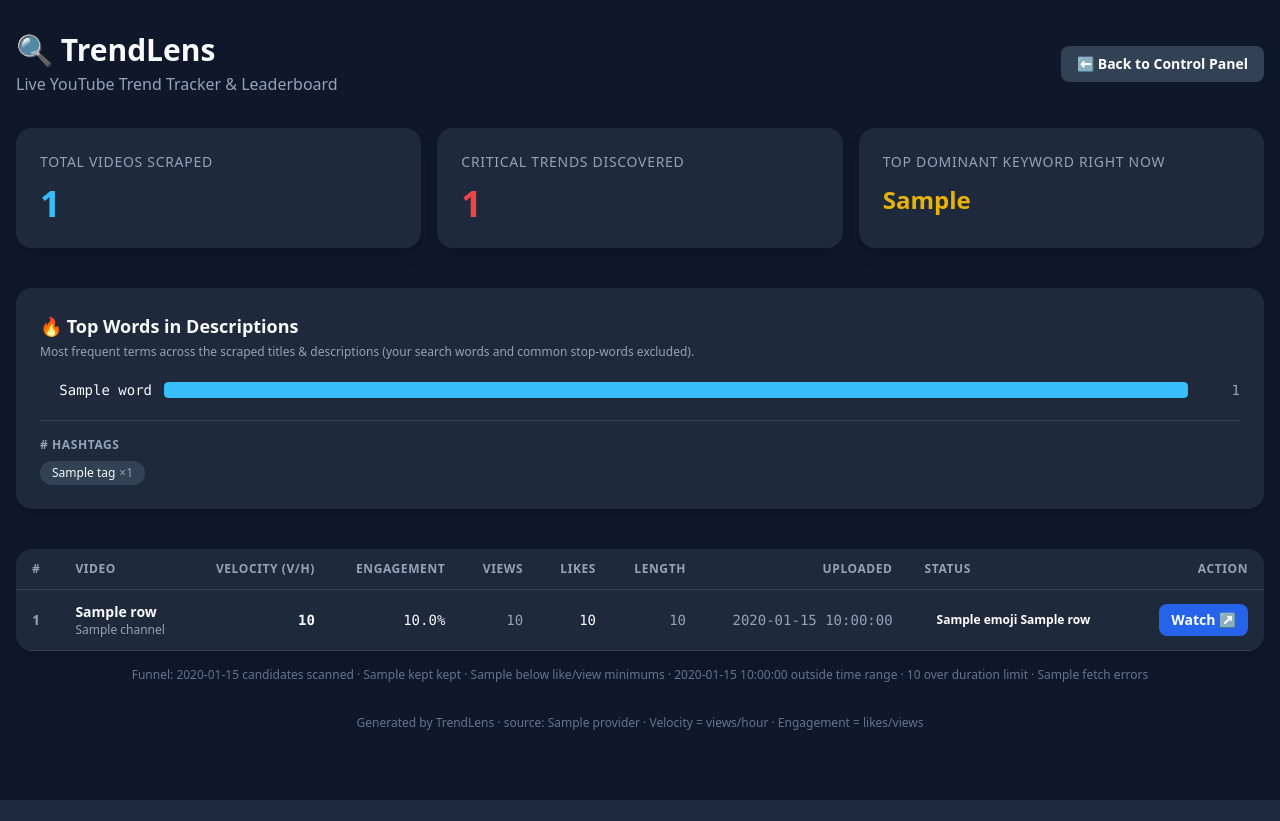
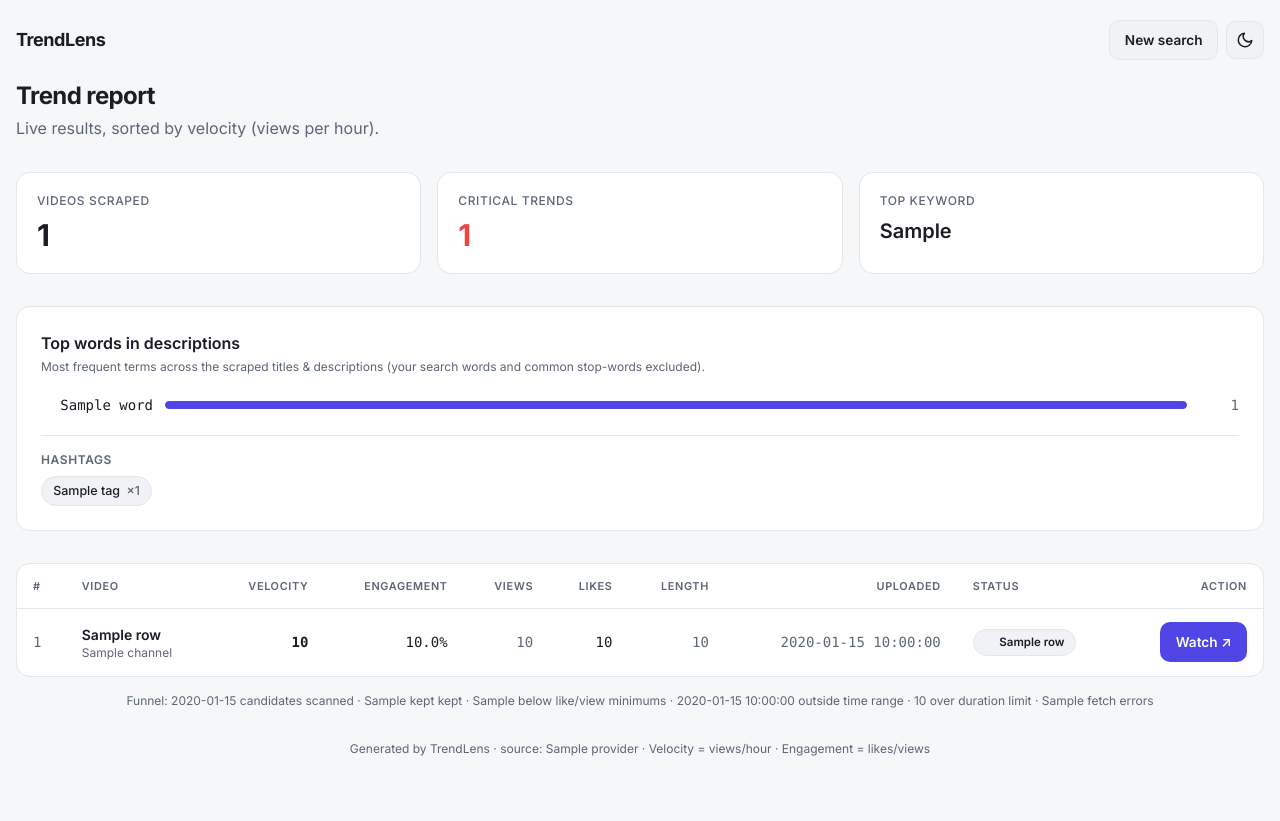
Before and after one commit to macit1/youtube-trends-analyzer, a Flask app: template shorts_analyzer/templates/dashboard.html in a window 1280 px wide. Before the commit the page ends 800 px from the top, so only its background shows below. Run offline with Flask 3, Linux system fonts and the light colour scheme; the template is opened without the code that fills it: most values are stand-ins (such as "Sample title", 1, 10 or a date in 2020); some libraries are stand-ins or nearby versions.

Commit message:
Redesign dashboard UI: modern theme + dark/light toggle
Replace the heavy slate/emoji styling with a clean analysis-tool look:
CSS-variable palette (near-black dark + light), a persisted dark/light
toggle (SVG sun/moon, respects prefers-color-scheme, no flash on load),
Inter font, subtle borders. Drop decorative emojis — status becomes a
colored dot + label badge. Lighter table with row hover.

Co-Authored-By: Claude Fable 5 <noreply@anthropic.com>

```diff
--- a/shorts_analyzer/templates/dashboard.html
+++ b/shorts_analyzer/templates/dashboard.html
@@ -4,61 +4,112 @@
   <meta charset="utf-8" />
   <meta name="viewport" content="width=device-width, initial-scale=1" />
   <title>TrendLens — YouTube Trend Dashboard</title>
+  <script>
+    (function () {
+      var t = localStorage.getItem('theme');
+      if (!t) t = (window.matchMedia && window.matchMedia('(prefers-color-scheme: light)').matches) ? 'light' : 'dark';
+      if (t === 'light') document.documentElement.classList.add('light');
+    })();
+  </script>
   <script src="https://cdn.tailwindcss.com"></script>
+  <link rel="preconnect" href="https://fonts.googleapis.com">
+  <link href="https://fonts.googleapis.com/css2?family=Inter:wght@400;500;600;700&display=swap" rel="stylesheet">
+  <style>
+    :root{
+      --bg:#0b0d12;--surface:#14171f;--surface-2:#1b1f29;--border:#262b36;
+      --text:#e6e8ee;--muted:#9aa3b2;
+      --accent:#6366f1;--accent-hover:#4f46e5;--ring:rgba(99,102,241,.35);
+      --critical:#ef4444;--potential:#f59e0b;
+    }
+    html.light{
+      --bg:#f6f7f9;--surface:#ffffff;--surface-2:#f0f2f5;--border:#e3e6ea;
+      --text:#1a1d24;--muted:#5c6675;
+      --accent:#4f46e5;--accent-hover:#4338ca;--ring:rgba(79,70,229,.25);
+    }
+    *{box-sizing:border-box}
+    body{background:var(--bg);color:var(--text);font-family:'Inter',ui-sans-serif,system-ui,-apple-system,'Segoe UI',Roboto,sans-serif;-webkit-font-smoothing:antialiased;transition:background .2s,color .2s}
+    .muted{color:var(--muted)}
+    .mono{font-family:ui-monospace,SFMono-Regular,Menlo,Consolas,monospace}
+    .card{background:var(--surface);border:1px solid var(--border);border-radius:14px}
+    .btn{display:inline-flex;align-items:center;justify-content:center;gap:.4rem;border-radius:10px;font-weight:600;font-size:.85rem;padding:.55rem .9rem;cursor:pointer;border:1px solid transparent;transition:background .15s,border-color .15s;white-space:nowrap}
+    .btn-primary{background:var(--accent);color:#fff}
+    .btn-primary:hover{background:var(--accent-hover)}
+    .btn-ghost{background:var(--surface-2);color:var(--text);border-color:var(--border)}
+    .btn-ghost:hover{border-color:var(--accent)}
+    .badge{display:inline-flex;align-items:center;gap:.45rem;background:var(--surface-2);border:1px solid var(--border);border-radius:999px;padding:.25rem .65rem;font-size:.72rem;font-weight:600;color:var(--text)}
+    .dot{width:8px;height:8px;border-radius:999px;display:inline-block;flex:0 0 auto}
+    .chip{display:inline-flex;align-items:center;gap:.4rem;background:var(--surface-2);border:1px solid var(--border);color:var(--text);border-radius:999px;padding:.3rem .7rem;font-size:.78rem;font-weight:500}
+    .theme-toggle{width:38px;height:38px;display:inline-flex;align-items:center;justify-content:center;border-radius:10px;background:var(--surface-2);border:1px solid var(--border);cursor:pointer;color:var(--text)}
+    .theme-toggle:hover{border-color:var(--accent)}
+    .theme-toggle .moon{display:none}
+    html.light .theme-toggle .sun{display:none}
+    html.light .theme-toggle .moon{display:block}
+    table{width:100%;border-collapse:collapse}
+    thead th{font-size:.68rem;text-transform:uppercase;letter-spacing:.06em;color:var(--muted);font-weight:600;padding:.85rem 1rem;text-align:left;border-bottom:1px solid var(--border)}
+    tbody td{padding:.85rem 1rem;border-bottom:1px solid var(--border);font-size:.875rem}
+    tbody tr:last-child td{border-bottom:none}
+    tbody tr{transition:background .12s}
+    tbody tr:hover{background:var(--surface-2)}
+    .bar-track{height:8px;border-radius:999px;background:var(--surface-2);overflow:hidden}
+    .bar-fill{height:100%;border-radius:999px;background:var(--accent)}
+  </style>
 </head>
-<body style="background-color:#0f172a; color:#f8fafc;" class="min-h-screen">
-  <main class="mx-auto max-w-7xl px-4 py-8">
-    <header class="mb-8 flex items-center justify-between gap-4">
-      <div>
-        <h1 class="text-3xl font-extrabold" style="color:#f8fafc;">🔍 TrendLens</h1>
-        <p class="mt-1" style="color:#94a3b8;">Live YouTube Trend Tracker &amp; Leaderboard</p>
-      </div>
+<body class="min-h-screen">
+  <nav class="mx-auto flex max-w-7xl items-center justify-between px-4 py-5">
+    <span class="text-lg font-bold tracking-tight">TrendLens</span>
+    <div class="flex items-center gap-2">
       {% if not standalone %}
-      <a href="{{ url_for('index') }}"
-         class="rounded-lg px-4 py-2 text-sm font-semibold text-white transition hover:opacity-80"
-         style="background-color:#334155;">⬅ Back to Control Panel</a>
+      <a href="{{ url_for('index') }}" class="btn btn-ghost">New search</a>
       {% endif %}
+      <button type="button" id="themeToggle" class="theme-toggle" aria-label="Toggle theme">
+        <svg class="sun" width="18" height="18" viewBox="0 0 24 24" fill="none" stroke="currentColor" stroke-width="2" stroke-linecap="round"><circle cx="12" cy="12" r="4"/><path d="M12 2v2M12 20v2M4.9 4.9l1.4 1.4M17.7 17.7l1.4 1.4M2 12h2M20 12h2M4.9 19.1l1.4-1.4M17.7 6.3l1.4-1.4"/></svg>
+        <svg class="moon" width="18" height="18" viewBox="0 0 24 24" fill="none" stroke="currentColor" stroke-width="2" stroke-linecap="round" stroke-linejoin="round"><path d="M21 12.8A9 9 0 1 1 11.2 3a7 7 0 0 0 9.8 9.8z"/></svg>
+      </button>
+    </div>
+  </nav>
+
+  <main class="mx-auto max-w-7xl px-4 pb-16">
+    <header class="mb-8">
+      <h1 class="text-2xl font-bold tracking-tight">Trend report</h1>
+      <p class="mt-1 muted">Live results, sorted by velocity (views per hour).</p>
     </header>
 
-    <section class="mb-10 grid grid-cols-1 gap-4 sm:grid-cols-3">
-      <div class="rounded-2xl p-6 shadow-lg" style="background-color:#1e293b;">
-        <p class="text-sm uppercase tracking-wider" style="color:#94a3b8;">Total Videos Scraped</p>
-        <p class="mt-3 text-4xl font-bold" style="color:#38bdf8;">{{ total_scraped }}</p>
+    <section class="mb-8 grid grid-cols-1 gap-4 sm:grid-cols-3">
+      <div class="card p-5">
+        <p class="text-xs font-medium uppercase tracking-wider muted">Videos scraped</p>
+        <p class="mt-2 text-3xl font-bold">{{ total_scraped }}</p>
       </div>
-      <div class="rounded-2xl p-6 shadow-lg" style="background-color:#1e293b;">
-        <p class="text-sm uppercase tracking-wider" style="color:#94a3b8;">Critical Trends Discovered</p>
-        <p class="mt-3 text-4xl font-bold" style="color:#ef4444;">{{ critical_count }}</p>
+      <div class="card p-5">
+        <p class="text-xs font-medium uppercase tracking-wider muted">Critical trends</p>
+        <p class="mt-2 text-3xl font-bold" style="color:var(--critical)">{{ critical_count }}</p>
       </div>
-      <div class="rounded-2xl p-6 shadow-lg" style="background-color:#1e293b;">
-        <p class="text-sm uppercase tracking-wider" style="color:#94a3b8;">Top Dominant Keyword Right Now</p>
-        <p class="mt-3 text-2xl font-bold break-words" style="color:#eab308;">{{ top_keyword }}</p>
+      <div class="card p-5">
+        <p class="text-xs font-medium uppercase tracking-wider muted">Top keyword</p>
+        <p class="mt-2 break-words text-xl font-semibold">{{ top_keyword }}</p>
       </div>
     </section>
 
     {% if analysis and analysis.words %}
-    <section class="mb-10 rounded-2xl p-6 shadow-lg" style="background-color:#1e293b;">
-      <h2 class="mb-1 text-lg font-bold" style="color:#f8fafc;">🔥 Top Words in Descriptions</h2>
-      <p class="mb-5 text-xs" style="color:#94a3b8;">Most frequent terms across the scraped titles &amp; descriptions (your search words and common stop-words excluded).</p>
+    <section class="card mb-8 p-6">
+      <h2 class="text-base font-semibold">Top words in descriptions</h2>
+      <p class="mb-5 mt-1 text-xs muted">Most frequent terms across the scraped titles &amp; descriptions (your search words and common stop-words excluded).</p>
 
-      <div class="space-y-2">
+      <div class="space-y-2.5">
         {% for w in analysis.words %}
         <div class="flex items-center gap-3">
-          <span class="w-28 shrink-0 truncate text-right font-mono text-sm" style="color:#f8fafc;" title="{{ w.word }}">{{ w.word }}</span>
-          <div class="h-4 flex-1 overflow-hidden rounded" style="background-color:#0f172a;">
-            <div class="h-full rounded" style="width:{{ w.pct }}%; background-color:#38bdf8;"></div>
-          </div>
-          <span class="w-10 shrink-0 text-right font-mono text-sm" style="color:#94a3b8;">{{ w.count }}</span>
+          <span class="w-28 shrink-0 truncate text-right mono text-sm" title="{{ w.word }}">{{ w.word }}</span>
+          <div class="bar-track flex-1"><div class="bar-fill" style="width:{{ w.pct }}%"></div></div>
+          <span class="w-10 shrink-0 text-right mono text-sm muted">{{ w.count }}</span>
         </div>
         {% endfor %}
       </div>
 
       {% if analysis.hashtags %}
-      <div class="mt-5 border-t pt-4" style="border-color:#334155;">
-        <p class="mb-2 text-xs font-semibold uppercase tracking-wider" style="color:#94a3b8;"># Hashtags</p>
+      <div class="mt-5 border-t pt-4" style="border-color:var(--border)">
+        <p class="mb-2 text-xs font-semibold uppercase tracking-wider muted">Hashtags</p>
         <div class="flex flex-wrap gap-2">
           {% for h in analysis.hashtags %}
-          <span class="inline-flex items-center gap-1 rounded-full px-3 py-1 text-xs font-medium"
-                style="background-color:#334155; color:#f8fafc;">{{ h.tag }} <span style="color:#94a3b8;">×{{ h.count }}</span></span>
+          <span class="chip">{{ h.tag }} <span class="muted">×{{ h.count }}</span></span>
           {% endfor %}
         </div>
       </div>
@@ -66,50 +117,45 @@
     </section>
     {% endif %}
 
-    <section class="overflow-x-auto rounded-2xl shadow-lg" style="background-color:#1e293b;">
-      <table class="min-w-full text-left text-sm">
+    <section class="card overflow-x-auto">
+      <table>
         <thead>
-          <tr class="border-b text-xs uppercase tracking-wider"
-              style="color:#94a3b8; border-color:#334155;">
-            <th class="px-4 py-3">#</th>
-            <th class="px-4 py-3">Video</th>
-            <th class="px-4 py-3 text-right">Velocity (v/h)</th>
-            <th class="px-4 py-3 text-right">Engagement</th>
-            <th class="px-4 py-3 text-right">Views</th>
-            <th class="px-4 py-3 text-right">Likes</th>
-            <th class="px-4 py-3 text-right">Length</th>
-            <th class="px-4 py-3 text-right">Uploaded</th>
-            <th class="px-4 py-3">Status</th>
-            <th class="px-4 py-3 text-right">Action</th>
+          <tr>
+            <th>#</th>
+            <th>Video</th>
+            <th class="text-right">Velocity</th>
+            <th class="text-right">Engagement</th>
+            <th class="text-right">Views</th>
+            <th class="text-right">Likes</th>
+            <th class="text-right">Length</th>
+            <th class="text-right">Uploaded</th>
+            <th>Status</th>
+            <th class="text-right">Action</th>
           </tr>
         </thead>
         <tbody>
           {% for row in rows %}
-          <tr class="border-b transition hover:bg-slate-800/60" style="border-color:#334155;">
-            <td class="px-4 py-3 font-bold" style="color:#94a3b8;">{{ row.rank }}</td>
-            <td class="px-4 py-3">
-              <p class="font-semibold" style="color:#f8fafc;">{{ row.title }}</p>
-              <p class="text-xs" style="color:#94a3b8;">{{ row.channel }}</p>
+          <tr>
+            <td class="mono muted">{{ row.rank }}</td>
+            <td>
+              <p class="font-semibold">{{ row.title }}</p>
+              <p class="text-xs muted">{{ row.channel }}</p>
             </td>
-            <td class="px-4 py-3 text-right font-mono font-bold" style="color:#f8fafc;">{{ "{:,.0f}".format(row.velocity) }}</td>
-            <td class="px-4 py-3 text-right font-mono" style="color:#f8fafc;">{{ "{:.1f}".format(row.engagement) }}%</td>
-            <td class="px-4 py-3 text-right font-mono" style="color:#94a3b8;">{{ "{:,}".format(row.views) }}</td>
-            <td class="px-4 py-3 text-right font-mono" style="color:#f8fafc;">{{ "{:,}".format(row.likes) }}</td>
-            <td class="px-4 py-3 text-right font-mono" style="color:#94a3b8;">{{ row.duration }}</td>
-            <td class="px-4 py-3 text-right font-mono" style="color:#94a3b8;">{{ row.upload_date }}</td>
-            <td class="px-4 py-3">
-              <span class="inline-flex items-center gap-1 rounded-full px-3 py-1 text-xs font-semibold text-white {{ row.pill }}">
-                {{ row.emoji }} {{ row.label }}
-              </span>
+            <td class="text-right mono font-semibold">{{ "{:,.0f}".format(row.velocity) }}</td>
+            <td class="text-right mono">{{ "{:.1f}".format(row.engagement) }}%</td>
+            <td class="text-right mono muted">{{ "{:,}".format(row.views) }}</td>
+            <td class="text-right mono">{{ "{:,}".format(row.likes) }}</td>
+            <td class="text-right mono muted">{{ row.duration }}</td>
+            <td class="text-right mono muted">{{ row.upload_date }}</td>
+            <td>
+              <span class="badge"><span class="dot {{ row.pill }}"></span>{{ row.label }}</span>
             </td>
-            <td class="px-4 py-3 text-right">
-              <a href="{{ row.url }}" target="_blank" rel="noopener"
-                 class="inline-block rounded-lg px-3 py-1.5 text-sm font-semibold text-white transition hover:opacity-80"
-                 style="background-color:#2563eb;">Watch ↗</a>
+            <td class="text-right">
+              <a href="{{ row.url }}" target="_blank" rel="noopener" class="btn btn-primary">Watch ↗</a>
             </td>
           </tr>
           {% else %}
-          <tr><td colspan="10" class="py-8 text-center" style="color:#94a3b8;">
+          <tr><td colspan="10" class="py-10 text-center muted">
             No videos collected.
             {% if stats and stats.candidates == 0 %}
             <span class="mt-1 block text-xs">The search itself returned nothing — check the server console for <code>[search-error]</code> (possible rate limit) and try again.</span>
@@ -123,7 +169,7 @@
     </section>
 
     {% if stats %}
-    <p class="mt-4 text-center text-xs" style="color:#64748b;">
+    <p class="mt-4 text-center text-xs muted">
       Funnel: {{ stats.candidates }} candidates scanned
       · {{ stats.kept }} kept
       · {{ stats.below_thresholds }} below like/view minimums
@@ -133,9 +179,16 @@
     </p>
     {% endif %}
 
-    <footer class="mt-8 text-center text-xs" style="color:#64748b;">
+    <footer class="mt-8 text-center text-xs muted">
       Generated by TrendLens{% if provider %} · source: {{ provider }}{% endif %} · Velocity = views/hour · Engagement = likes/views
     </footer>
   </main>
+
+  <script>
+    document.getElementById('themeToggle').addEventListener('click', function () {
+      var isLight = document.documentElement.classList.toggle('light');
+      localStorage.setItem('theme', isLight ? 'light' : 'dark');
+    });
+  </script>
 </body>
 </html>
```
